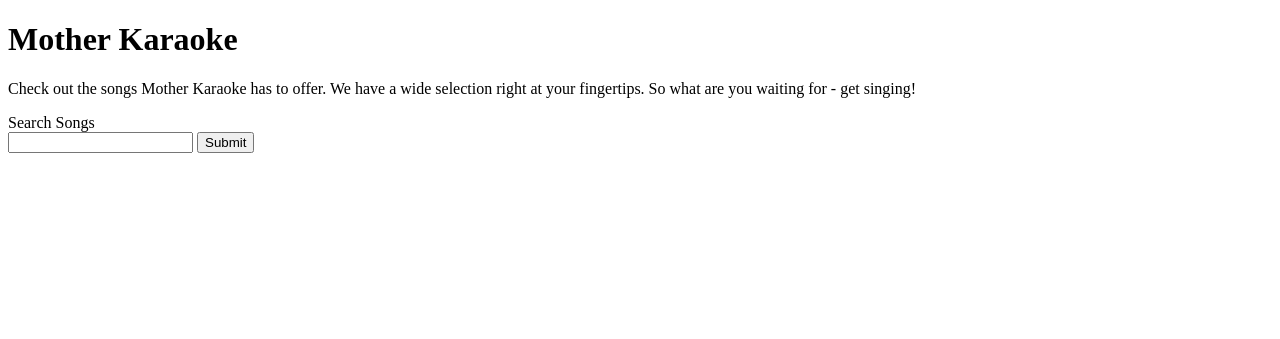
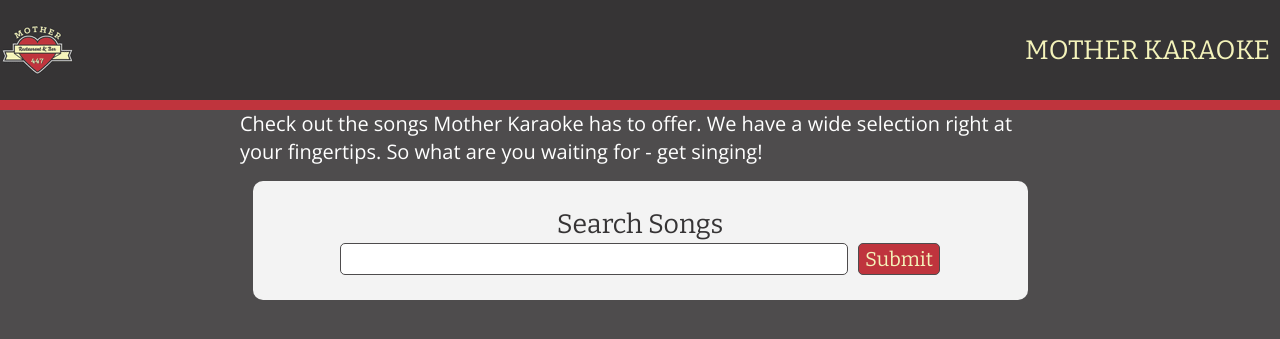
Before and after one commit to hkarambizi/motherkaraoke.com, a Jekyll site: the page built from index.html, in a window 1280 px wide. Shown: the top 339 px of the page. Built offline with Jekyll 4.4.1, drawn with Linux system fonts in a browser that asks for light colours.

Commit message:
dd trailing slashes to baseurl

```diff
--- a/_includes/head.html
+++ b/_includes/head.html
@@ -5,7 +5,7 @@
   <meta name="viewport" content="width=device-width, initial-scale=1">
 
   <link rel="apple-touch-icon" href="apple-touch-icon.png">
-  <link rel="stylesheet" href="{{site.baseurl}}assets/styles.min.css">
+  <link rel="stylesheet" href="{{site.baseurl}}/assets/styles.min.css">
   <link rel="icon" href="favicon.png">
   <link href="https://fonts.googleapis.com/css?family=Bitter|Open+Sans:400,700" rel="stylesheet">
 
--- a/_layouts/default.html
+++ b/_layouts/default.html
@@ -5,6 +5,6 @@
 
   {{content}}
 
-  <script src="{{site.baseurl}}assets/scripts.min.js"></script>
+  <script src="{{site.baseurl}}/assets/scripts.min.js"></script>
 </body>
 </html>
```
